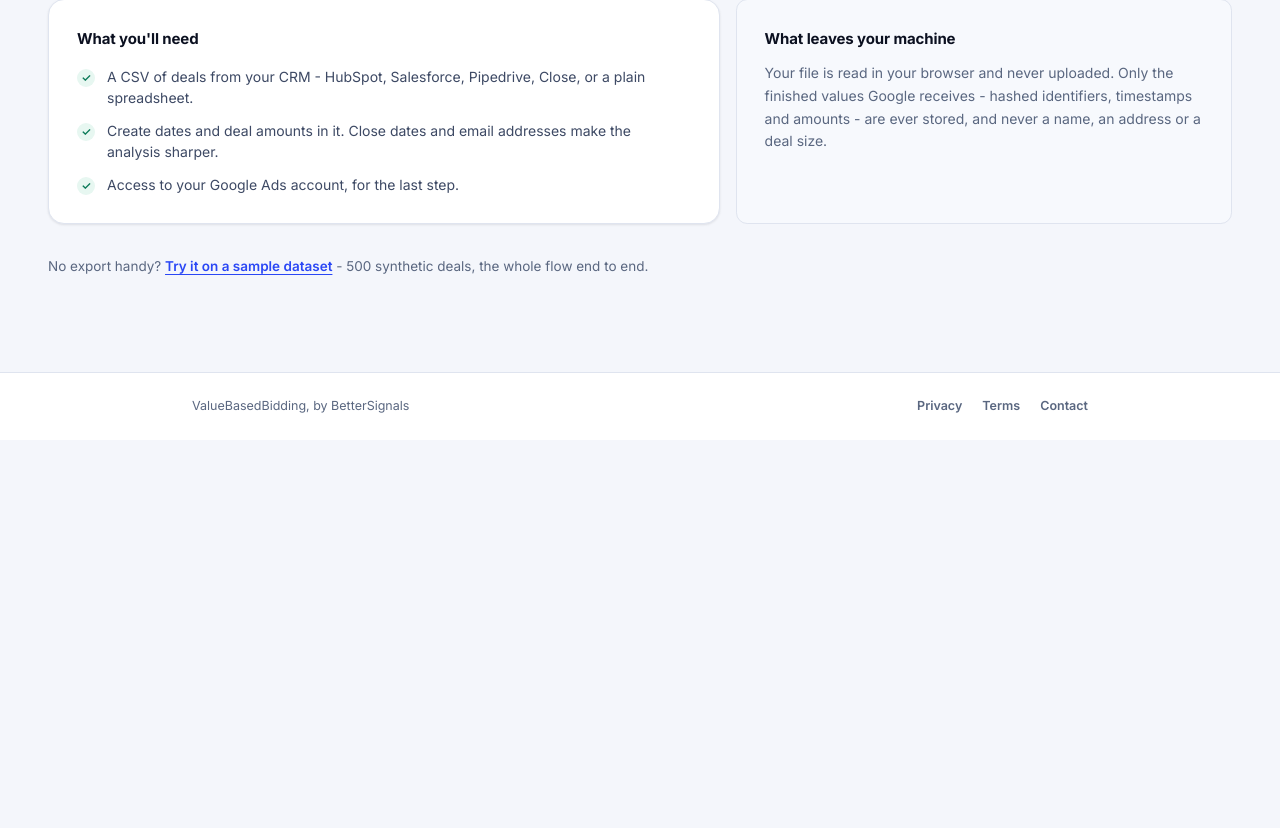
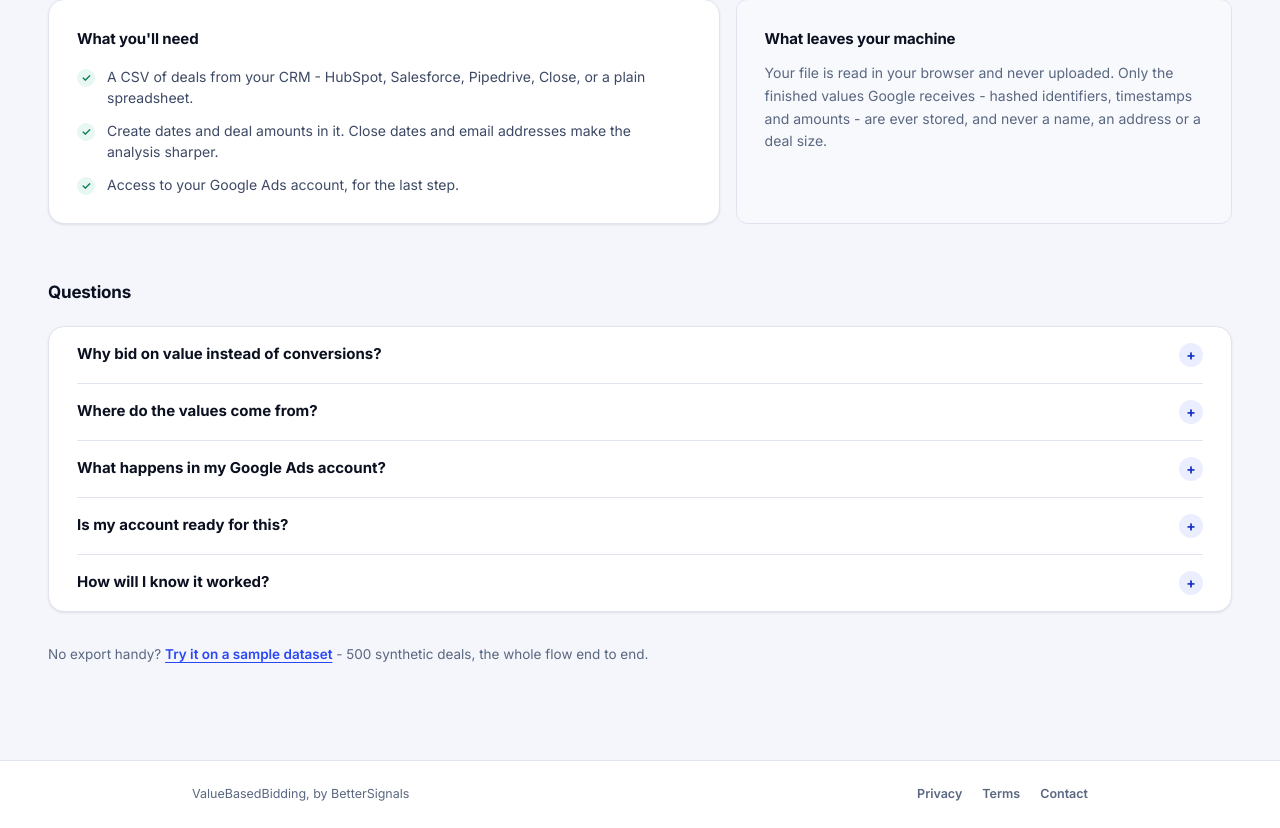
Before and after one commit to alonosz/VBB, a Next.js app: page / in a window 1280 px wide. Shown: the part 1244-2072 px from the top of the page. Before the commit the page ends 1684 px from the top, so only its background shows below. Built offline with nearby package versions, Linux system fonts and the light colour scheme.

Commit message:
Add five questions to the landing page
Easy to hard, with the qualifying question fourth so a visitor knows what
the tool does before being told whether it is for them.

Co-Authored-By: Claude Fable 5.1 <noreply@anthropic.com>
Claude-Session: https://claude.ai/code/session_01WVZ1rVUpurohtxmsT1QBvg

```diff
--- a/src/app/page.tsx
+++ b/src/app/page.tsx
@@ -57,6 +57,34 @@ const AI_JOBS = [
   {
     title: "Turns your beliefs into tests",
     body: "\u201cSwitchers close more often.\u201d That becomes a hypothesis checked against your own deals, and the report says whether it held up.",
+  },
+];
+
+/**
+ * Five questions, easy to hard. The qualifying one sits fourth so a visitor
+ * understands what the thing does before being told whether it is for them.
+ * Every answer is true of the product as built; none promises a result.
+ */
+const FAQ = [
+  {
+    q: "Why bid on value instead of conversions?",
+    a: "Google can only optimise for what you tell it. Tell it every lead is worth the same and it buys the cheapest ones. Tell it what each lead is likely to be worth and it buys the ones that pay.",
+  },
+  {
+    q: "Where do the values come from?",
+    a: "From your own history: how often each kind of lead closed, times what it was worth when it did. AI reads your file and your description. It never sets a number.",
+  },
+  {
+    q: "What happens in my Google Ads account?",
+    a: "One conversion action is created, called VBB Lead Value, and each lead is sent to it with its own value. Nothing else is touched. Switching a campaign to value-based bidding is a change you make, and we show you where.",
+  },
+  {
+    q: "Is my account ready for this?",
+    a: "Three things need to be true. Roughly 30 to 50 conversions a month per campaign, which is Google's own guidance for value-based bidding. A year of CRM history with a few hundred closed leads, so the tool has about 25 closed deals in each group it prices. And real differences between your leads: this suits insurance, lending, legal, home services, education and B2B software, and not a single product at a single price.",
+  },
+  {
+    q: "How will I know it worked?",
+    a: "Once connected, the tool keeps reading your CRM and compares the leads Google buys after the switch against the ones before, measured in real outcomes, not in the numbers we sent.",
   },
 ];
 
@@ -267,6 +295,31 @@ export default function Home() {
           </div>
         </section>
 
+        {/* ---------------------------------------------------------------- */}
+        {/* Questions                                                         */}
+        {/* ---------------------------------------------------------------- */}
+        <section className="page-wide pt-14">
+          <h2 className="h2">Questions</h2>
+          <div className="card mt-5 divide-y divide-[var(--border)] px-6 sm:px-7">
+            {FAQ.map((item) => (
+              <details key={item.q} className="group py-4">
+                <summary className="flex cursor-pointer list-none items-center justify-between gap-4 text-[15px] font-bold [&::-webkit-details-marker]:hidden">
+                  <span>{item.q}</span>
+                  <span
+                    aria-hidden
+                    className="flex size-6 shrink-0 items-center justify-center rounded-full bg-[var(--primary-soft)] text-[14px] font-bold text-[var(--primary-deep)] transition-transform duration-200 group-open:rotate-45"
+                  >
+                    +
+                  </span>
+                </summary>
+                <p className="mt-2.5 max-w-[68ch] text-[14px] leading-relaxed text-[var(--muted)]">
+                  {item.a}
+                </p>
+              </details>
+            ))}
+          </div>
+        </section>
+
         <section className="page-wide pb-24 pt-8">
           <p className="text-[13.5px] text-[var(--muted)]">
             No export handy?{" "}
```
